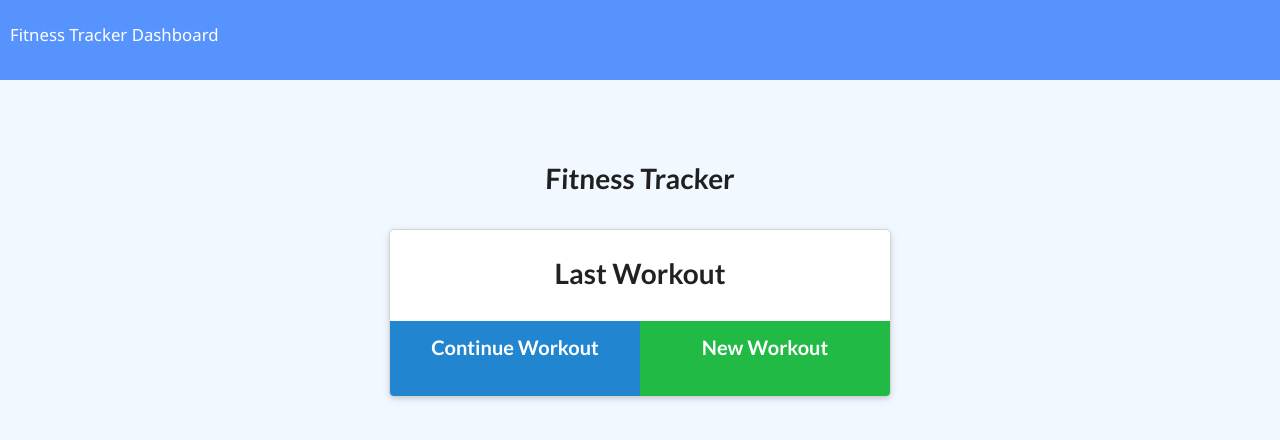
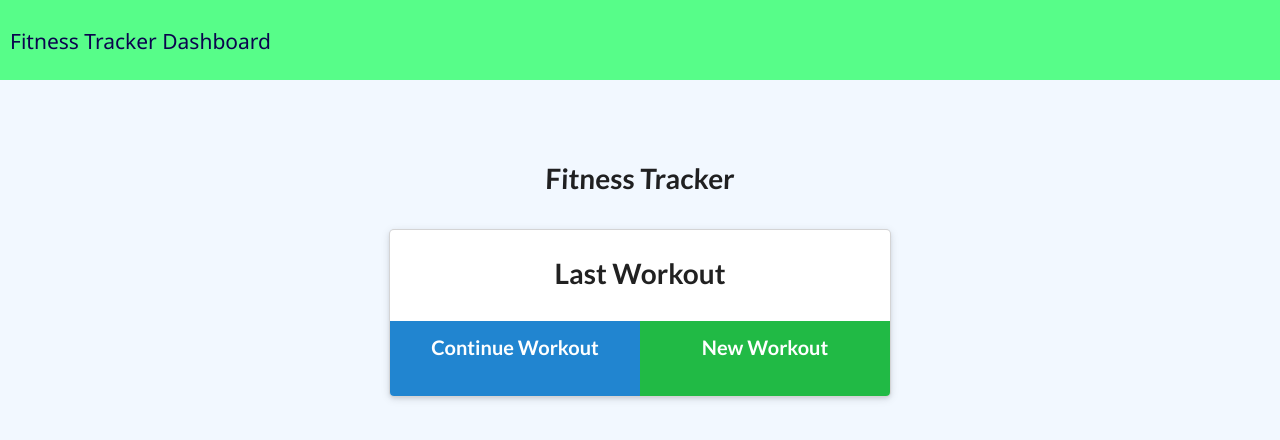
Before and after one commit to 7thact/Workout-Tracker, a website: page public/index.html in a window 1280 px wide. Drawn offline with nearby package versions, Linux system fonts and the light colour scheme; no server answers.

Commit message:
updated nav style

```diff
--- a/public/style.css
+++ b/public/style.css
@@ -17,12 +17,12 @@ body {
 }
 
 nav {
-  background-color: #5793fd;
-  color: #ffffff;
+  background-color: #57fd89;
+  color: #0b034e;
   height: 80px;
   padding: 10px;
   line-height: 3;
-  font-size: 1.2rem;
+  font-size: 1.5rem;
 }
 
 a,
```
